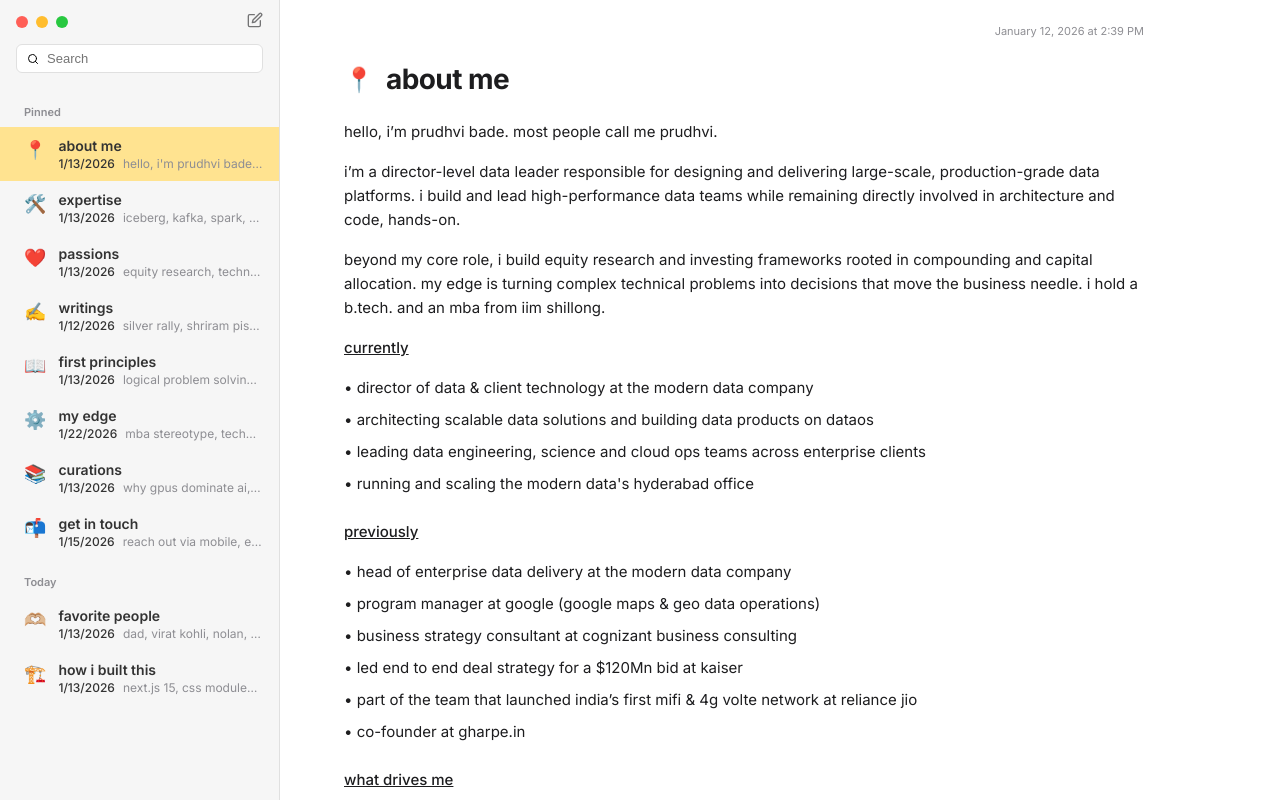
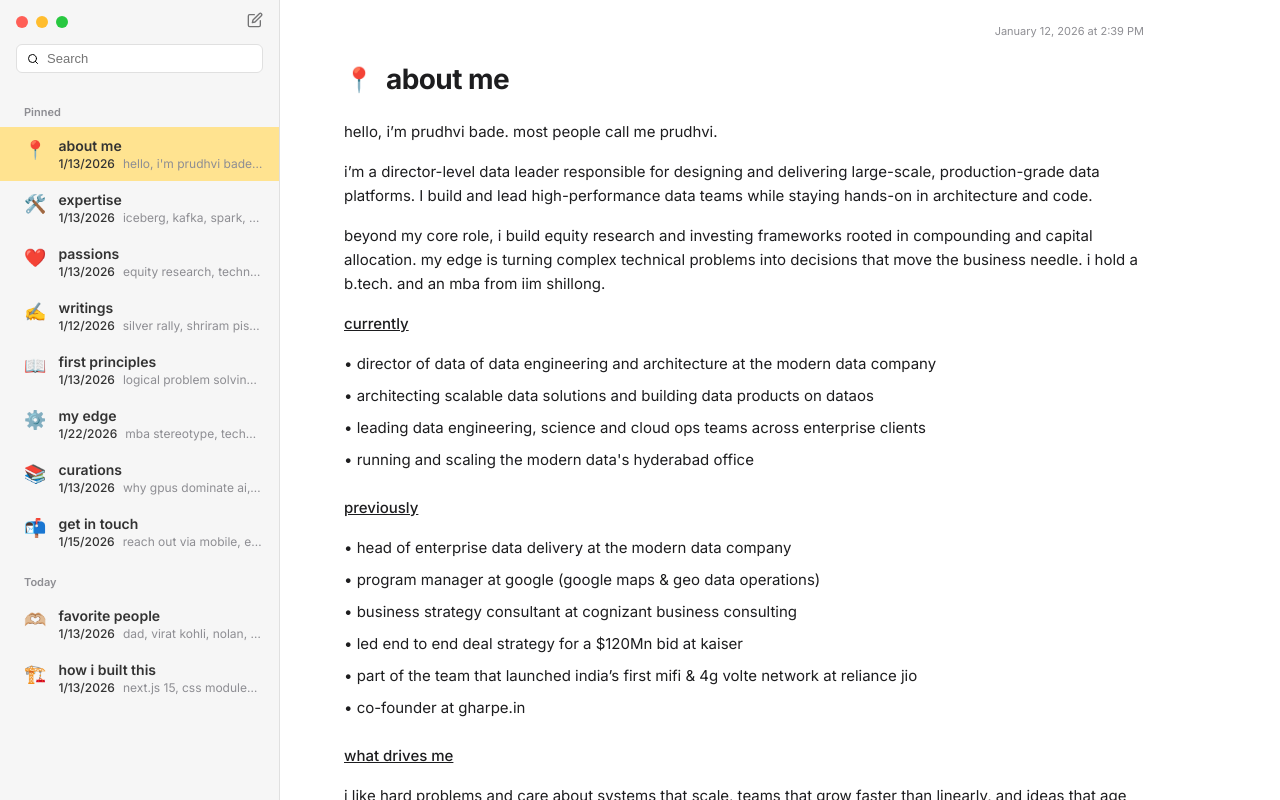
Before and after one commit to PrudhviBade/myprofile, a Next.js app: page / in a window 1280 px wide. Built offline with nearby package versions, Linux system fonts and the light colour scheme.

Commit message:
Update profile description and role title

```diff
--- a/src/app/page.tsx
+++ b/src/app/page.tsx
@@ -12,7 +12,7 @@
         </p>
 
         <p style={{ marginBottom: '16px' }}>
-          i’m a director-level data leader responsible for designing and delivering large-scale, production-grade data platforms. i build and lead high-performance data teams while remaining directly involved in architecture and code, hands-on.
+          i’m a director-level data leader responsible for designing and delivering large-scale, production-grade data platforms. I build and lead high-performance data teams while staying hands-on in architecture and code.
         </p>
 
         <p style={{ marginBottom: '16px' }}>
@@ -23,7 +23,7 @@
           currently
         </p>
         <ul style={{ listStyle: 'none', padding: 0, marginBottom: '24px', display: 'flex', flexDirection: 'column', gap: '8px' }}>
-          <li>• director of data & client technology at the modern data company</li>
+          <li>• director of data of data engineering and architecture at the modern data company</li>
           <li>• architecting scalable data solutions and building data products on dataos</li>
           <li>• leading data engineering, science and cloud ops teams across enterprise clients</li>
           <li>• running and scaling the modern data's hyderabad office</li>
```
